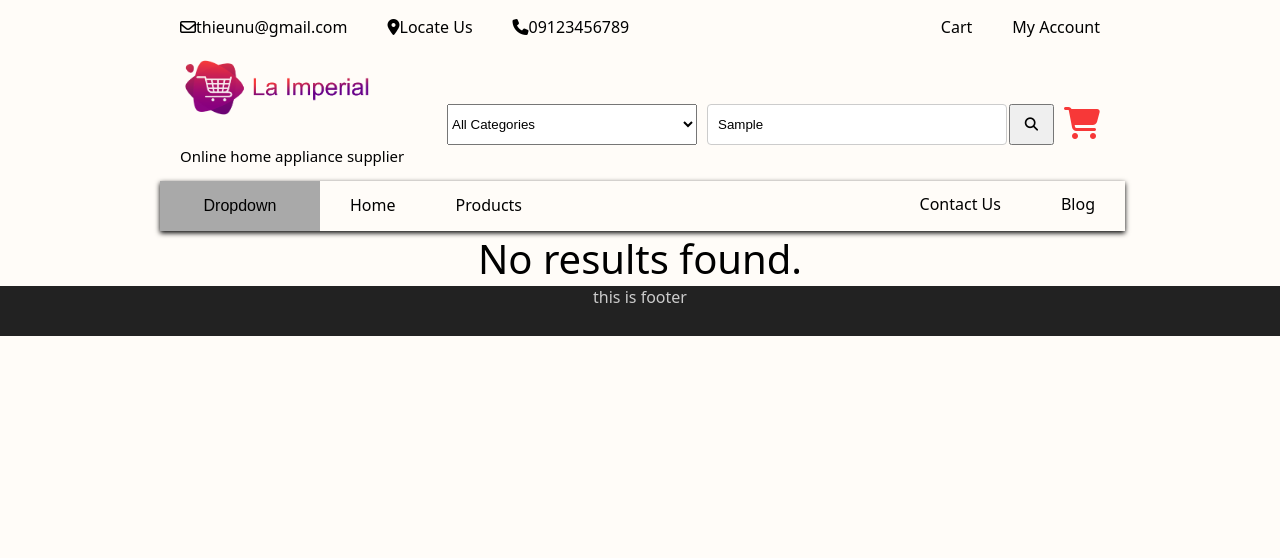
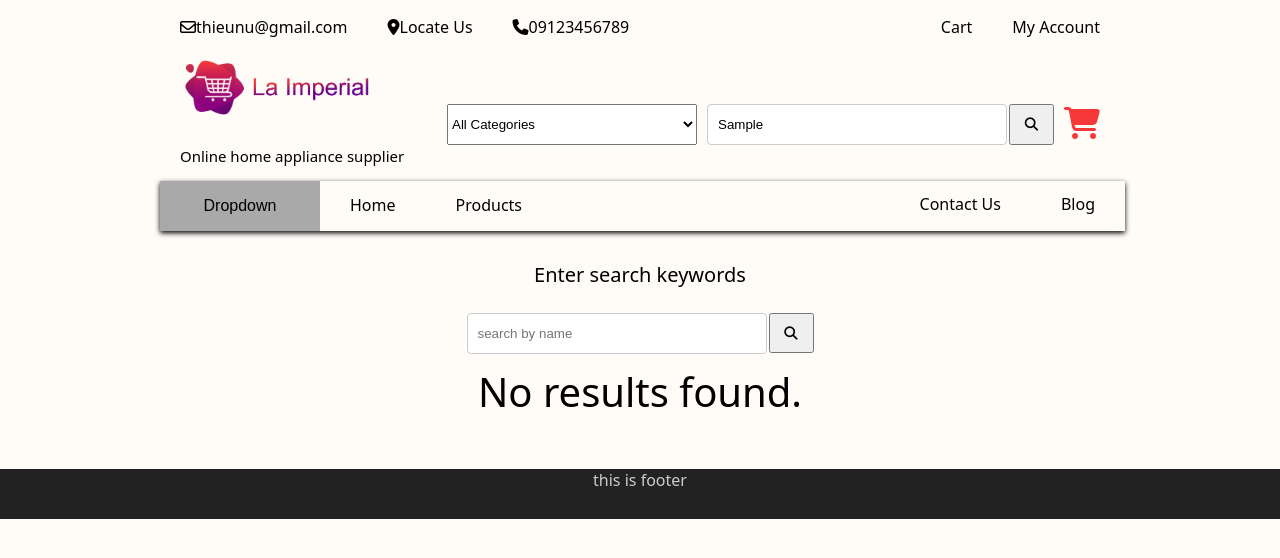
Before and after one commit to Grozay/La_Impreial, a React (Create React App) app in the folder source/: page /products in a window 1280 px wide. Both pictures are taken after typing "Sample" into the empty fields and a click on the button 1031 px from the left and 124 px from the top of the page. Shown: the top 558 px of the page. Built offline with nearby package versions, Linux system fonts and the light colour scheme.

Commit message:
update search

```diff
--- a/source/src/App.css
+++ b/source/src/App.css
@@ -44,4 +44,5 @@ body{
   font-size: 40px;
   font-weight: 300;
   text-align: center;
+  margin-bottom: 50px;
 }
--- a/source/src/App.js
+++ b/source/src/App.js
@@ -11,6 +11,7 @@ import LG from './Home/Brand/Lg';
 import Panasonic from './Home/Brand/Panasonic';
 import Toshiba from './Home/Brand/Toshiba';
 import Contact from './components/ContactUs/Contact';
+import SearchNoResults from "./utils/SearchNoResults"
 function App() {
   // const navigate = useNavigate();
   const [products, setProducts] = useState([]);
@@ -98,7 +99,12 @@ function App() {
         <Route path='/' element={<HomePage />} />
         <Route path='/products' element={
           noResults ? (
-            <div className="no-results-message">No results found.</div>
+            <div>
+              <SearchNoResults
+                onSearch={MySearchProduct} ProductType={handleSearchType} />
+              <div className="no-results-message">No results found.</div>
+            </div>
+
           ) : (
             <ProductList
               products={filterProduct}
--- /dev/null
+++ b/source/src/css/Search/SearchNoResults.css
@@ -0,0 +1,8 @@
+.search-under-products{
+    text-align: center;
+
+}
+.text_search{
+    margin-top: 30px;
+    font-size: 20px;
+}
--- /dev/null
+++ b/source/src/utils/SearchNoResults.js
@@ -0,0 +1,42 @@
+import React, { useState } from "react";
+import { useNavigate } from "react-router-dom";
+import '../css/Search/SearchNoResults.css'
+
+const SearchNoResults = ({ onSearch }) => {
+    const navigate = useNavigate();
+    const [searchValue, setSearchValue] = useState('');
+    const [selectedType, setSelectedType] = useState('');
+
+    const handleSubmit = (e) => {
+        e.preventDefault();
+        // Gọi hàm onSearch chỉ khi có ít nhất một tiêu chí được nhập
+        if (searchValue || selectedType) {
+            onSearch({ name: searchValue, type: selectedType });
+            navigate('/products');
+        }
+    };
+
+    const handleInputChange = (e) => {
+        setSearchValue(e.target.value);
+    };
+
+    return (
+        <form className="search-under-products" onSubmit={handleSubmit}>
+            <p className="text_search">
+                Enter search keywords
+            </p>
+            <input
+                className="input_search"
+                type="text"
+                value={searchValue}
+                placeholder="search by name"
+                onChange={handleInputChange}
+            />
+            <button type="submit" className="btn_search">
+                <i className="fa-solid fa-magnifying-glass"></i>
+            </button>
+        </form>
+    );
+};
+
+export default SearchNoResults;
```
